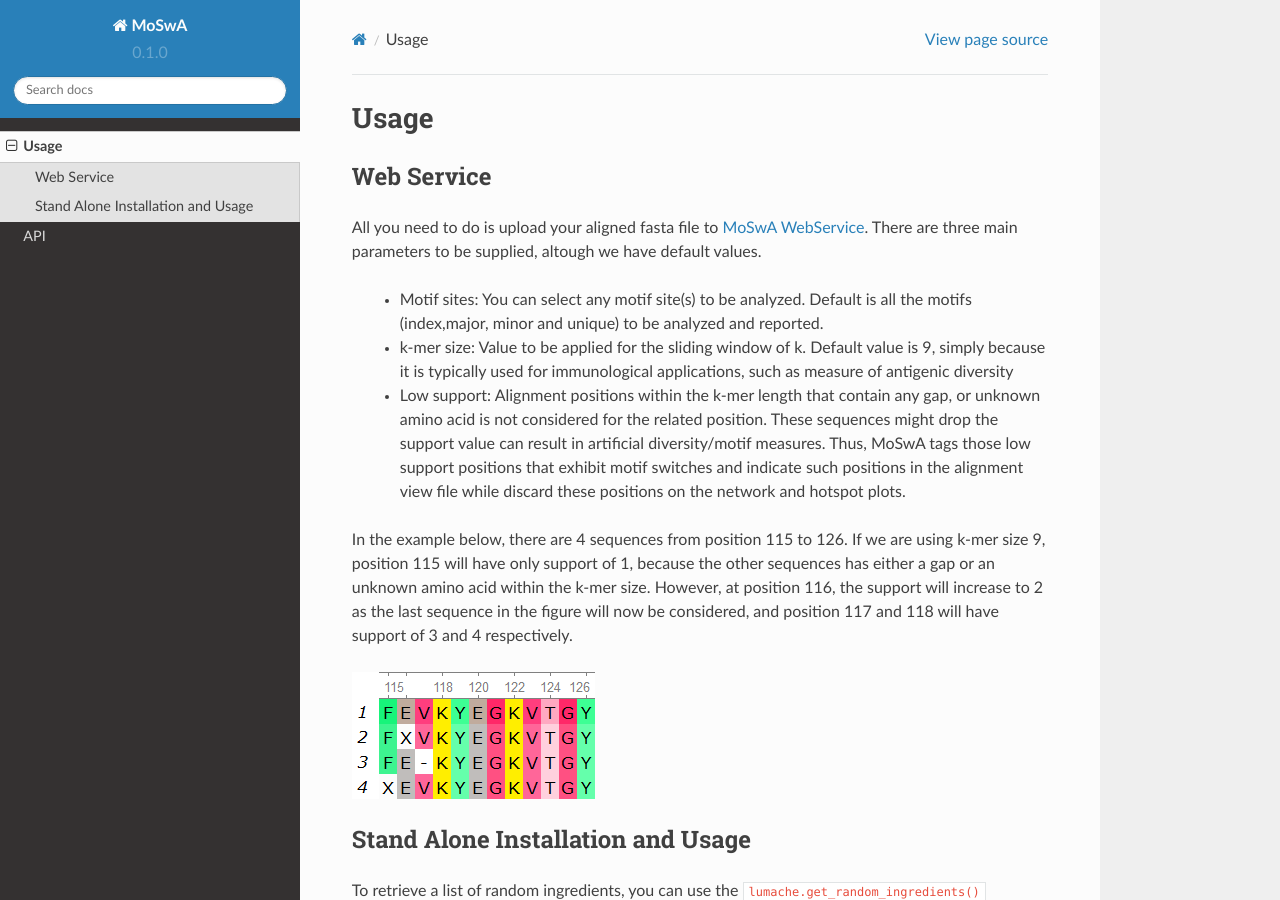
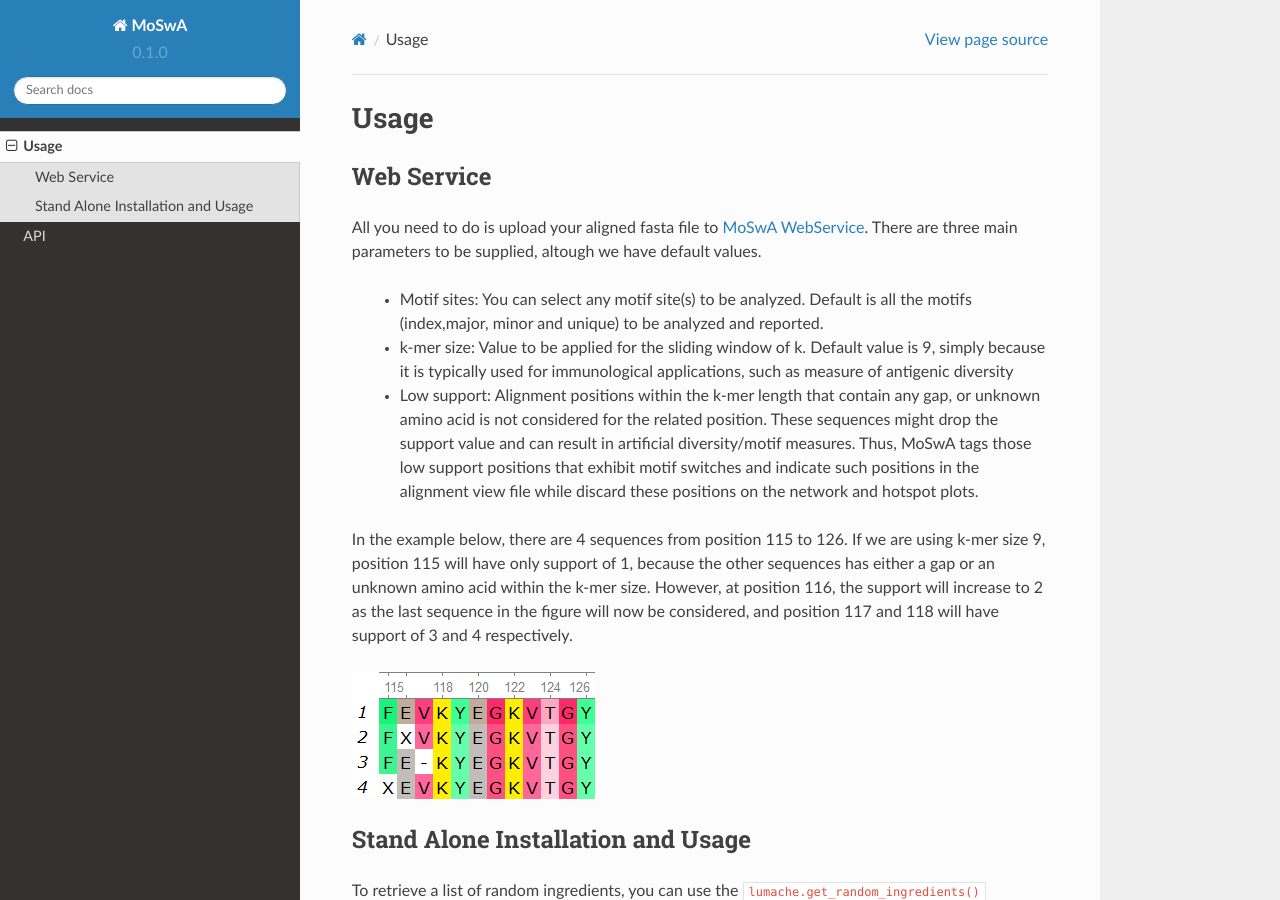
Before and after one commit to macelik/MoSwADocs, a Sphinx documentation site: the page built from docs/source/usage.rst, in a window 1280 px wide and 900 px high. Built offline with Sphinx 7.4.7 and the Read the Docs theme 2.0.0, drawn with Linux system fonts in a browser that asks for light colours.

Commit message:
Update usage.rst

```diff
--- a/docs/source/usage.rst
+++ b/docs/source/usage.rst
@@ -10,11 +10,13 @@
 
    -  Motif sites: You can select any motif site(s) to be analyzed. Default is all the motifs (index,major, minor and unique) to be analyzed and reported.
    -  k-mer size: Value to be applied for the sliding window of k. Default value is 9, simply because it is typically used for immunological applications, such as measure of antigenic diversity
-   -  Low support: Alignment positions within the k-mer length that contain any gap, or unknown amino acid is not considered for the related position. These sequences might drop the support value can result in artificial diversity/motif measures. Thus, MoSwA tags those low support positions that exhibit motif switches and indicate such positions in the alignment view file while discard these positions on the network and hotspot plots.
+   -  Low support: Alignment positions within the k-mer length that contain any gap, or unknown amino acid is not considered for the related position. These sequences might drop the support value and can result in artificial diversity/motif measures. Thus, MoSwA tags those low support positions that exhibit motif switches and indicate such positions in the alignment view file while discard these positions on the network and hotspot plots.
 
 In the example below, there are 4 sequences from position 115 to 126. If we are using k-mer size 9, position 115 will have only support of 1, because the other sequences has either a gap or an unknown amino acid within the k-mer size. However, at position 116, the support will increase to 2 as the last sequence in the figure will now be considered, and position 117 and 118 will have support of 3 and 4 respectively.
 
 .. figure:: figs/low_sup_exp.png
+
+.. _installation:
 
 Stand Alone Installation and Usage
 ----------------------------------
```
